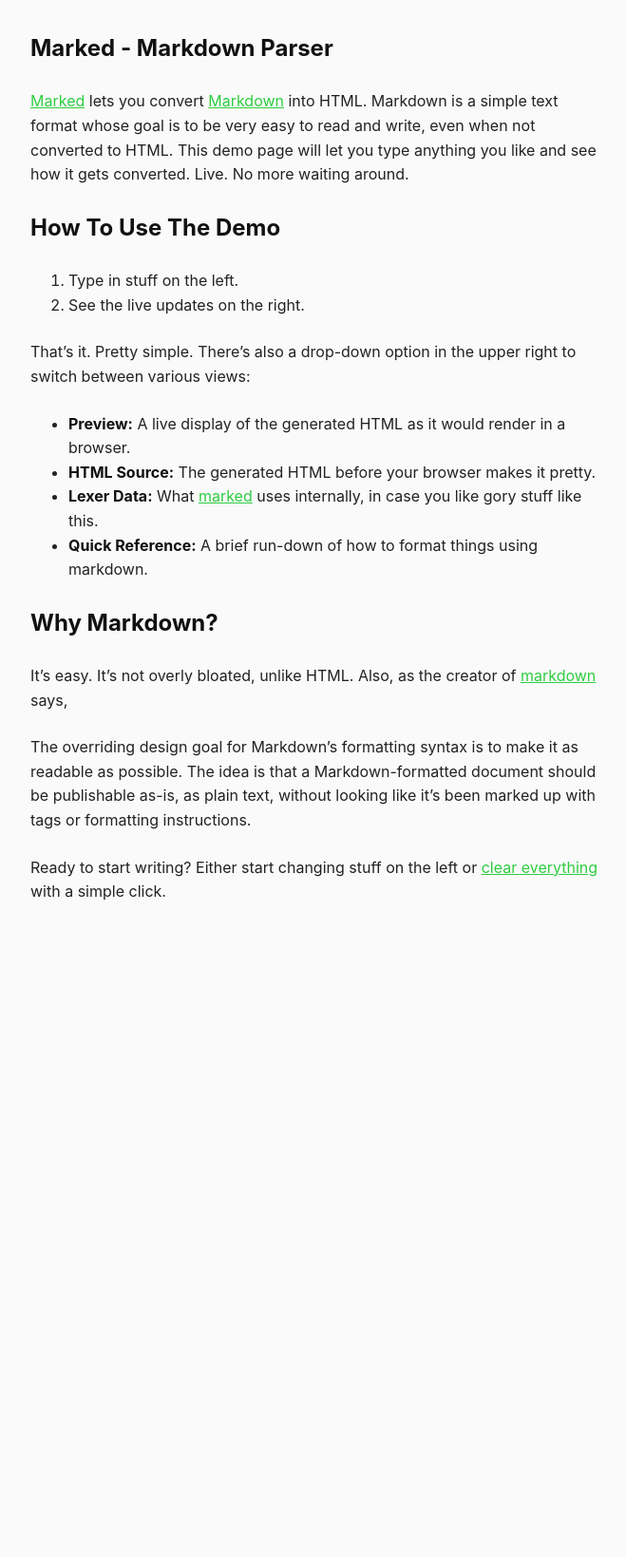
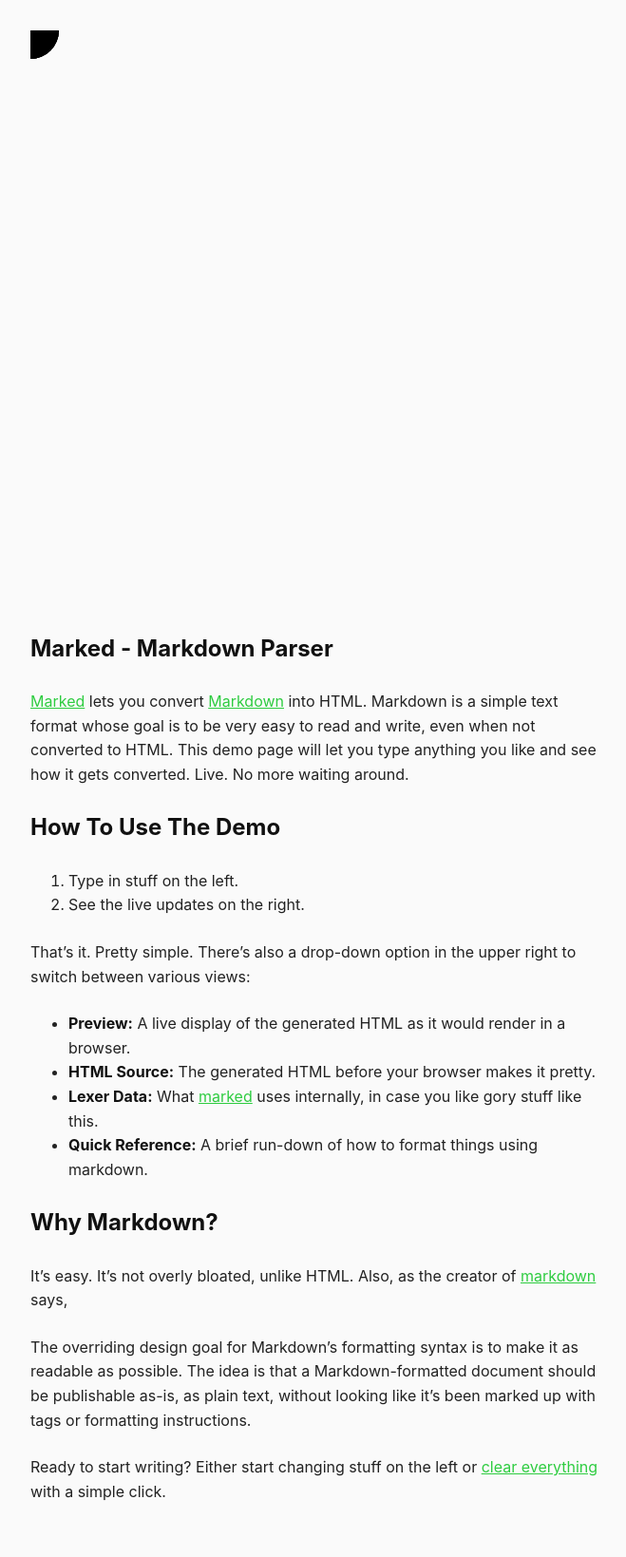
Before and after one commit to werktat/bruno, a Jekyll site: the page built from file.md, in a window 1280 px wide. Shown: the whole page at 95% size, without its empty margins (308-967 px from the left). Built offline with Jekyll 4.4.1, drawn with Linux system fonts in a browser that asks for light colours; before the commit the page ends 1008 px from its top, so only the background shows below that.

Commit message:
Update file.md

```diff
--- a/file.md
+++ b/file.md
@@ -1,7 +1,18 @@
 ---
 layout: home
-title: TestBlog
+title: my circles
+circles:
+ - {x:10, y:10, color: "red"}
+ - {x:20, y:20, color: "green"}
+ - {x:30, y:30, color: "blue"}
 ---
+
+<svg viewBox="0 0 200 200" xmlns="http://www.w3.org/2000/svg">
+{% for circle in page.circles %}
+  <circle cx="{{ circle.x }}" cy="{{ circle.y }}" r="10" color="{{ circle.color }}"/>
+{% endfor %}
+</svg>
+
 Marked - Markdown Parser
 ========================
 
```
